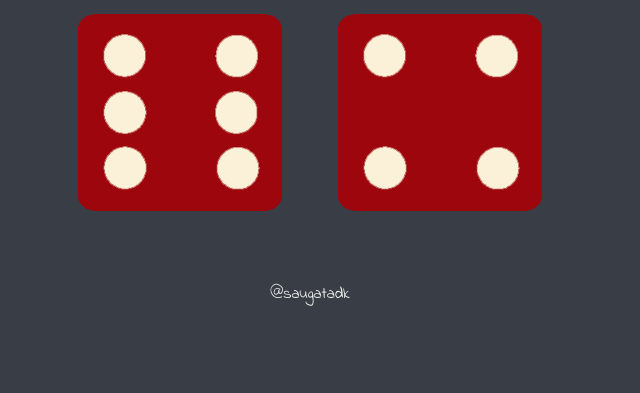
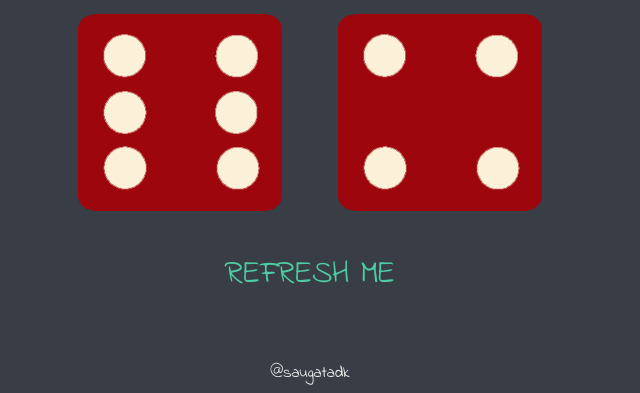
Before and after one commit to saugatadk/Dice-Game, a plain HTML site: page index.html in a window 1280 px wide. Shown: the part 481-874 px from the top of the page, without its empty margins (330-970 px from the left). Before the commit the page ends 800 px from the top, so only its background shows below. Drawn offline with Linux system fonts and the light colour scheme.

Commit message:
Update index.html

```diff
--- a/index.html
+++ b/index.html
@@ -21,6 +21,7 @@
         <p>Player 2</p>
         <img class="img2" src="./images/dice6.png">
       </div>
+      <p>REFRESH ME</p>
 
     </div>
 
```
